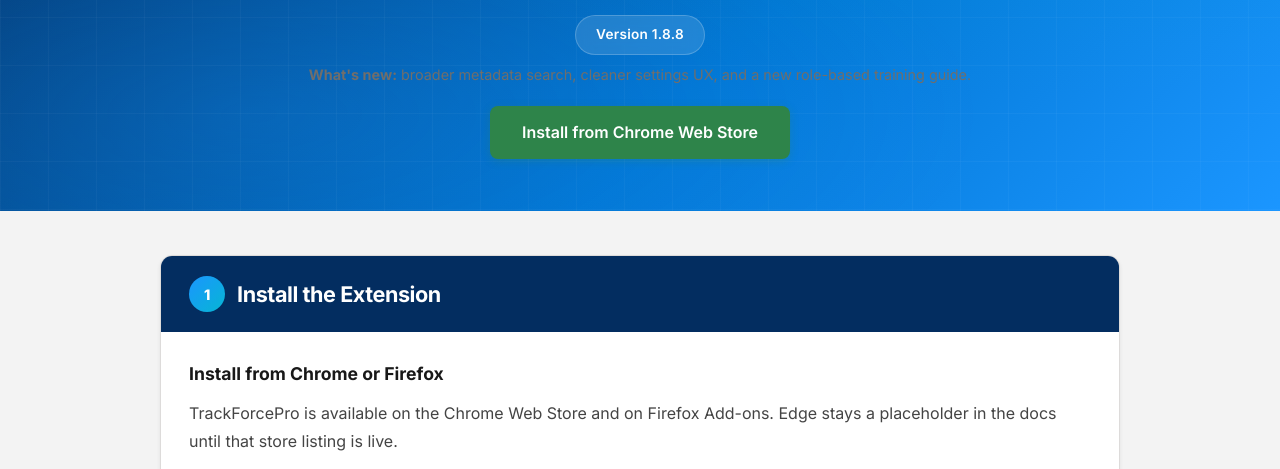
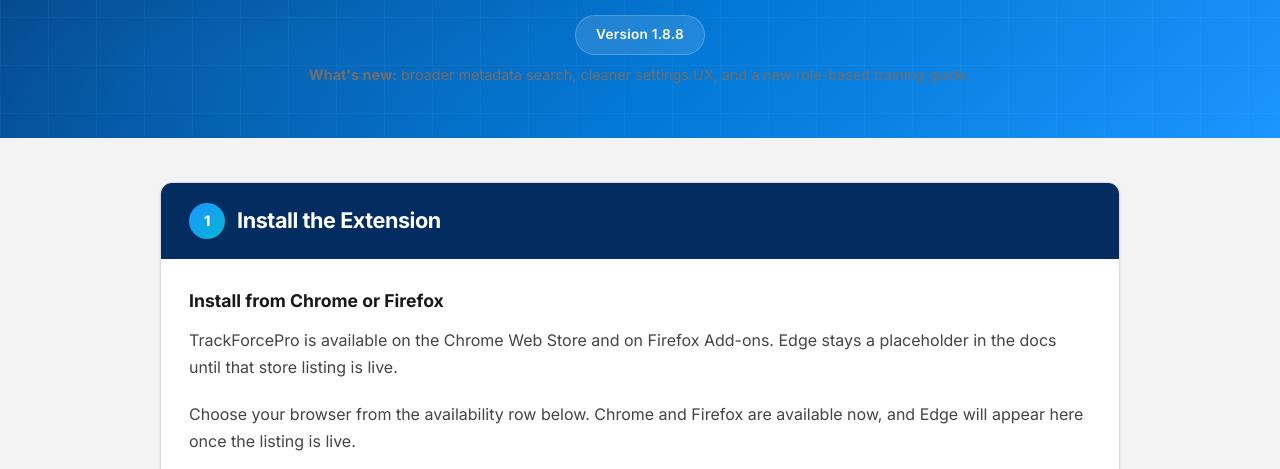
Before and after one commit to manaskumarbehera/sf-audit-extractor-docs, a website: page quick-start-guide.html in a window 1280 px wide. Shown: the part 323-792 px from the top of the page. Drawn offline with Linux system fonts and the light colour scheme; a web font is replaced by a local one.

Commit message:
docs: sync from private repo (3b65c39c3677ca19adca6de7c804791c4c2333ac) manaskumarbehera/sf-audit-extractor@3b65c39c3677ca19adca6de7c804791c4c2333ac

```diff
--- a/quick-start-guide.html
+++ b/quick-start-guide.html
@@ -199,11 +199,6 @@
         <div style="margin-top:8px; font-size:0.9rem; color:var(--text-muted);">
             <strong>What's new:</strong> broader metadata search, cleaner settings UX, and a new role-based training guide.
         </div>
-        <div style="margin-top: 20px;">
-            <a href="https://chromewebstore.google.com/detail/trackforcepro/eombeiphccjbnndbabnkimdlkpaooipk" target="_blank" class="site-btn site-btn-success site-btn-lg site-btn-pill">
-                Install from Chrome Web Store
-            </a>
-        </div>
     </div>
 
     <div class="qs-container">
@@ -218,7 +213,7 @@
                 <p>TrackForcePro is available on the Chrome Web Store and on Firefox Add-ons. Edge stays a placeholder in the docs until that store listing is live.</p>
 
                 <p style="margin: 20px 0 20px 0;">
-                    Use the primary install button above for Chrome, or choose Firefox from the browser availability row below.
+                    Choose your browser from the availability row below. Chrome and Firefox are available now, and Edge will appear here once the listing is live.
                 </p>
 
                 <div class="browser-availability">
```
